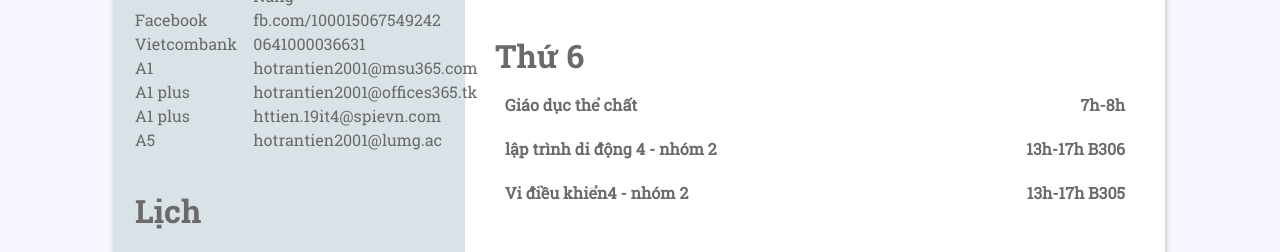
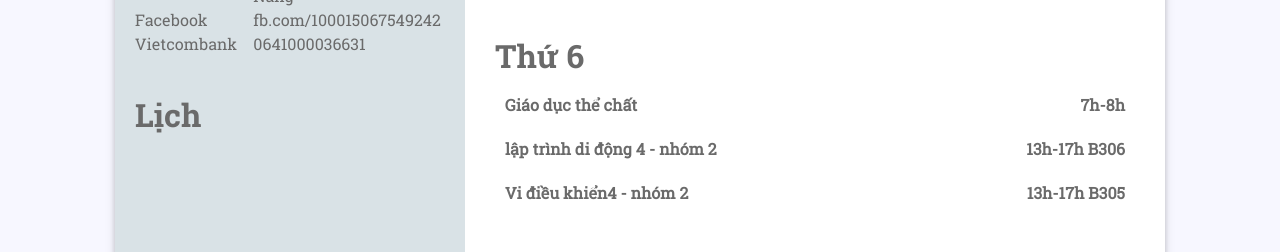
Before and after one commit to hotrantien01/hotrantien01.github.io, a plain HTML site: page index.html in a window 1280 px wide. Shown: the part 667-919 px from the top of the page. Drawn offline with Linux system fonts and the light colour scheme; a script that the page names is missing.

Commit message:
bỏ tài khoản offices

```diff
--- a/index.html
+++ b/index.html
@@ -69,38 +69,6 @@
                             </div>
                             <div class="col-8">
                                0641000036631
-                            </div>
-                        </div>
-                        <div class="row no-margin">
-                            <div class="col-4 no-padding">
-                                A1
-                            </div>
-                            <div class="col-8">
-                               hotrantien2001@msu365.com
-                            </div>
-                        </div>
-                        <div class="row no-margin">
-                            <div class="col-4 no-padding">
-                                A1 plus
-                            </div>
-                            <div class="col-8">
-                               hotrantien2001@offices365.tk
-                            </div>
-                        </div>
-                        <div class="row no-margin">
-                            <div class="col-4 no-padding">
-                                A1 plus
-                            </div>
-                            <div class="col-8">
-                               httien.19it4@spievn.com
-                            </div>
-                        </div>
-                        <div class="row no-margin">
-                            <div class="col-4 no-padding">
-                                A5
-                            </div>
-                            <div class="col-8">
-                               hotrantien2001@lumg.ac
                             </div>
                         </div>
 
```
